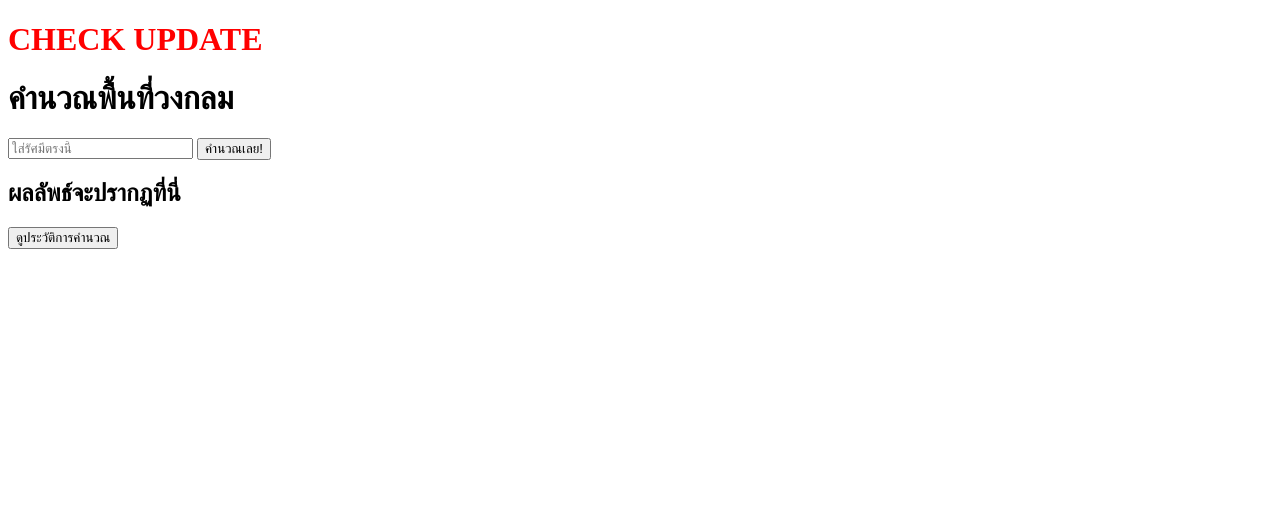
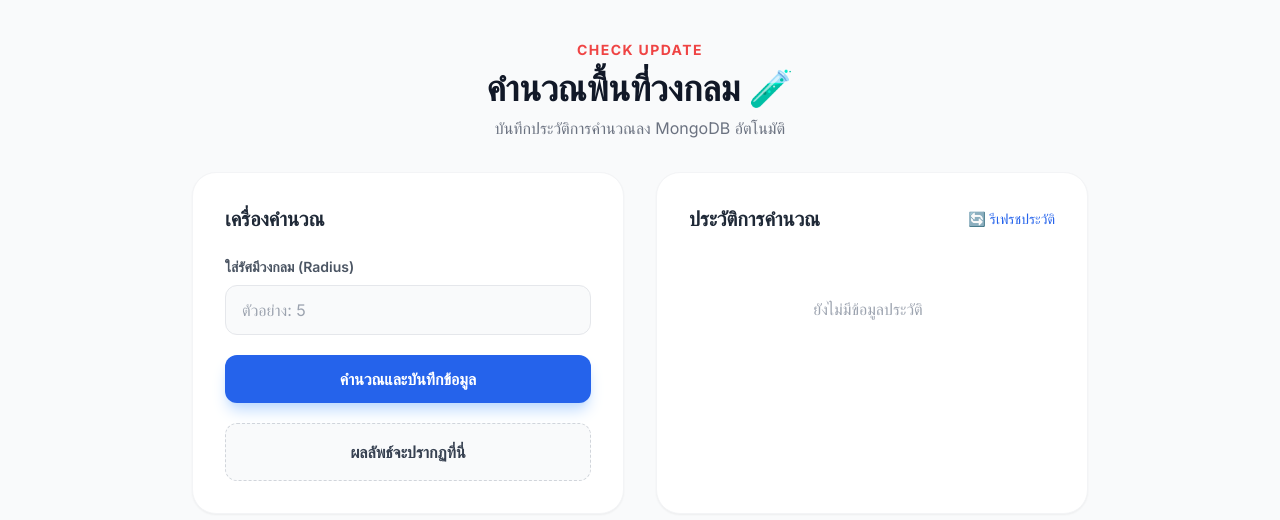
Before and after one commit to AnuPan-06/Node.js-maxxing, a website: page public/index.html in a window 1280 px wide. Drawn offline with nearby package versions, Linux system fonts and the light colour scheme; no server answers.

Commit message:
Learned : .env security, TailwindCSS

```diff
--- a/package.json
+++ b/package.json
@@ -12,6 +12,7 @@
   "license": "ISC",
   "dependencies": {
     "chalk": "^5.6.2",
+    "dotenv": "^17.4.2",
     "express": "^5.2.1",
     "mongoose": "^9.6.1"
   },
--- a/public/index.html
+++ b/public/index.html
@@ -1,21 +1,69 @@
-<!-- public/index.html -->
 <!DOCTYPE html>
 <html lang="th">
 <head>
     <meta charset="UTF-8">
-    <title>Physics Calculator</title>
+    <meta name="viewport" content="width=device-width, initial-scale=1.0">
+    <title>Physics Calculator - Circle Area</title>
+    <!-- นำเข้า Tailwind CSS -->
+    <script src="https://cdn.tailwindcss.com"></script>
+    <!-- นำเข้า Google Fonts (คลาสสิกและอ่านง่าย) -->
+    <link href="https://fonts.googleapis.com/css2?family=Inter:wght@300;400;600;700&display=swap" rel="stylesheet">
+    <style>
+        body { font-family: 'Inter', sans-serif; }
+    </style>
 </head>
-<body>
-    <h1 style="color: red;">CHECK UPDATE</h1>
-    <h1>คำนวณพื้นที่วงกลม</h1>
+<body class="bg-gray-50 min-h-screen p-4 md:p-10">
 
-    <input type="number" id="radiusInput" placeholder="ใส่รัศมีตรงนี้">
-    <button onclick="sendData()">คำนวณเลย!</button>
+    <div class="max-w-4xl mx-auto space-y-8">
 
-    <h2 id="resultDisplay">ผลลัพธ์จะปรากฏที่นี่</h2>
+        <!-- หัวข้อหลัก -->
+        <div class="text-center">
+            <h1 class="text-sm font-bold tracking-widest text-red-500 uppercase mb-2">CHECK UPDATE</h1>
+            <h2 class="text-4xl font-extrabold text-gray-900">คำนวณพื้นที่วงกลม 🧪</h2>
+            <p class="text-gray-500 mt-2">บันทึกประวัติการคำนวณลง MongoDB อัตโนมัติ</p>
+        </div>
 
-    <button onclick="getHistory()">ดูประวัติการคำนวณ</button>
-    <div id="historyDisplay"></div>
+        <div class="grid md:grid-cols-2 gap-8">
+
+            <!-- ส่วนที่ 1: ฟอร์มคำนวณ -->
+            <div class="bg-white p-8 rounded-3xl shadow-sm border border-gray-100 h-fit">
+                <h3 class="text-xl font-bold text-gray-800 mb-6">เครื่องคำนวณ</h3>
+
+                <div class="space-y-5">
+                    <div>
+                        <label class="block text-sm font-semibold text-gray-600 mb-2">ใส่รัศมีวงกลม (Radius)</label>
+                        <input type="number" id="radiusInput" placeholder="ตัวอย่าง: 5"
+                               class="w-full px-4 py-3 bg-gray-50 border border-gray-200 rounded-xl focus:ring-2 focus:ring-blue-500 outline-none transition-all">
+                    </div>
+
+                    <button onclick="sendData()"
+                            class="w-full bg-blue-600 hover:bg-blue-700 text-white font-bold py-3 px-6 rounded-xl shadow-lg shadow-blue-200 transition-all active:scale-95">
+                        คำนวณและบันทึกข้อมูล
+                    </button>
+
+                    <!-- พื้นที่แสดงผลลัพธ์ -->
+                    <div id="resultDisplay" class="mt-4 p-4 rounded-xl bg-gray-50 text-center font-semibold text-gray-700 border border-dashed border-gray-300">
+                        ผลลัพธ์จะปรากฏที่นี่
+                    </div>
+                </div>
+            </div>
+
+            <!-- ส่วนที่ 2: ประวัติการคำนวณ -->
+            <div class="bg-white p-8 rounded-3xl shadow-sm border border-gray-100 flex flex-col">
+                <div class="flex justify-between items-center mb-6">
+                    <h3 class="text-xl font-bold text-gray-800">ประวัติการคำนวณ</h3>
+                    <button onclick="getHistory()" class="text-sm text-blue-600 hover:underline font-medium">
+                        🔄 รีเฟรชประวัติ
+                    </button>
+                </div>
+
+                <div id="historyDisplay" class="space-y-3 overflow-y-auto max-h-[400px] pr-2">
+                    <p class="text-gray-400 text-center py-10">ยังไม่มีข้อมูลประวัติ</p>
+                </div>
+            </div>
+
+        </div>
+    </div>
 
     <script>
         async function sendData() {
@@ -25,15 +73,17 @@
 
             // 1. ดัก Error: ถ้าค่าว่าง หรือ น้อยกว่าหรือเท่ากับ 0
             if (r === "" || r <= 0) {
-                display.style.color = "red"; // เปลี่ยนตัวอักษรเป็นสีแดง
+                display.classList.remove('bg-gray-50', 'text-gray-700', 'bg-green-50', 'text-green-700');
+                display.classList.add('bg-red-50', 'text-red-600');
                 display.innerText = "❌ กรุณาใส่ตัวเลขที่มากกว่า 0 ครับ";
-                input.focus(); // ให้เคอร์เซอร์ไปกระพริบที่ช่องกรอก
-                return; // สั่งหยุดการทำงานทันที ไม่ให้ส่ง Fetch ไปหลังบ้าน
+                input.focus();
+                return;
             }
 
-            // ถ้าผ่านเงื่อนไขด้านบนมาได้ ถึงจะเริ่มทำงานส่วนนี้
-            display.style.color = "black";
-            display.innerText = "กำลังคำนวณ...";
+            // แสดงสถานะกำลังโหลด
+            display.classList.remove('bg-red-50', 'text-red-600');
+            display.classList.add('bg-gray-50', 'text-gray-700');
+            display.innerText = "⏳ กำลังคำนวณ...";
 
             try {
                 const response = await fetch('/api/calculate', {
@@ -43,24 +93,54 @@
                 });
 
                 const data = await response.json();
-                display.innerText = `พื้นที่วงกลมคือ: ${data.result.toFixed(2)}`;
+
+                display.classList.replace('bg-gray-50', 'bg-green-50');
+                display.classList.replace('text-gray-700', 'text-green-700');
+                display.innerHTML = `พื้นที่วงกลมคือ: <span class="text-2xl block font-bold">${data.result.toFixed(2)}</span>`;
+
+                // หลังจากคำนวณเสร็จ ให้ดึงประวัติใหม่ทันที
+                getHistory();
             } catch (error) {
                 display.innerText = "เกิดข้อผิดพลาดในการเชื่อมต่อกับ Server";
             }
         }
+
         async function getHistory() {
-            const response = await fetch('/api/history');
-            const logs = await response.json();
+            try {
+                const response = await fetch('/api/history');
+                const logs = await response.json();
+                const historyDiv = document.getElementById('historyDisplay');
 
-            let html = "<ul>";
-            logs.forEach(log => {
-                html += `<li>รัศมี: ${log.radius} | พื้นที่: ${log.result.toFixed(2)} (${new Date(log.createdAt).toLocaleString()})</li>`;
-            });
-            html += "</ul>";
+                if (logs.length === 0) {
+                    historyDiv.innerHTML = '<p class="text-gray-400 text-center py-10">ยังไม่มีข้อมูลประวัติ</p>';
+                    return;
+                }
 
-            document.getElementById('historyDisplay').innerHTML = html;
+                let html = "";
+                logs.forEach(log => {
+                    const date = new Date(log.createdAt).toLocaleString('th-TH');
+                    html += `
+                        <div class="p-4 bg-gray-50 rounded-2xl border border-gray-100 flex justify-between items-center hover:shadow-md transition-shadow">
+                            <div>
+                                <p class="text-xs text-gray-400 uppercase font-bold tracking-tight">รัศมี: ${log.radius}</p>
+                                <p class="text-[10px] text-gray-400">${date}</p>
+                            </div>
+                            <div class="text-right">
+                                <p class="text-lg font-black text-blue-600">${log.result.toFixed(2)}</p>
+                                <p class="text-[10px] text-gray-300">ตารางหน่วย</p>
+                            </div>
+                        </div>
+                    `;
+                });
+
+                historyDiv.innerHTML = html;
+            } catch (error) {
+                console.error("Error fetching history:", error);
+            }
         }
 
+        // เรียกประวัติขึ้นมาโชว์ตั้งแต่ตอนโหลดหน้าเว็บ
+        getHistory();
     </script>
 
 </body>
```
Also changed, not shown: docker-compose.yml (+4 -4 lines), server.js (+24 -13 lines), 1 other file.
